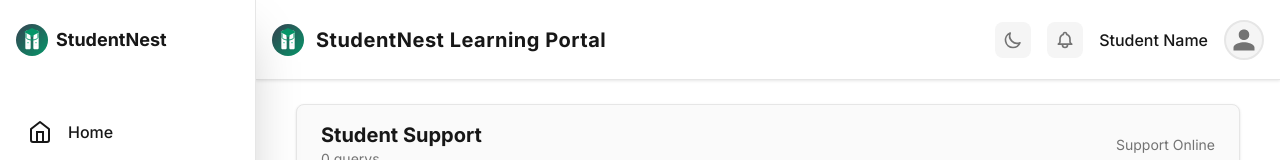
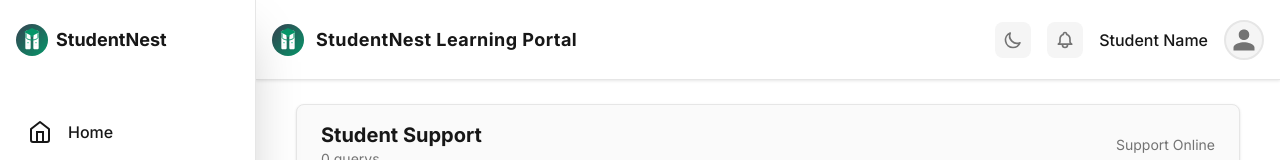
Before and after one commit to Ihsaan7/Student_Portal, a Next.js app: page /chat in a window 1280 px wide. Shown: the top 160 px of the page. Built offline with nearby package versions, Linux system fonts and the light colour scheme.

Commit message:
Backdated commit for work done on Oct 27

```diff
--- a/app/components/DashboardLayout.js
+++ b/app/components/DashboardLayout.js
@@ -323,12 +323,12 @@ export default function DashboardLayout({ children, currentPage }) {
 
   return (
     <div
-      className="flex min-h-screen"
+      className="flex min-h-screen w-full max-w-full overflow-x-hidden"
       style={{ backgroundColor: "hsl(var(--background))" }}
     >
       {/* Sidebar */}
       <aside
-        className="fixed top-0 left-0 h-screen w-20 md:w-64 flex flex-col justify-between z-30 transition-all duration-300 border-r"
+        className="fixed top-0 left-0 h-full min-h-screen w-20 md:w-64 flex flex-col justify-between z-30 transition-all duration-300 border-r"
         style={{
           backgroundColor: "hsl(var(--sidebar))",
           borderColor: "hsl(var(--sidebar-border))",
@@ -413,10 +413,10 @@ export default function DashboardLayout({ children, currentPage }) {
       </aside>
 
       {/* Main content area (with top navbar) */}
-      <div className="flex-1 min-h-screen md:ml-64 ml-20 flex flex-col">
+      <div className="flex-1 min-h-screen md:ml-64 ml-20 flex flex-col max-w-full overflow-x-hidden">
         {/* Top Navbar */}
         <header
-          className="flex items-center justify-between h-20 px-4 border-b sticky top-0 z-20 backdrop-blur-sm"
+          className="flex items-center justify-between h-16 sm:h-20 px-2 sm:px-4 border-b sticky top-0 z-20 backdrop-blur-sm w-full max-w-full"
           style={{
             backgroundColor: "hsl(var(--header))",
             borderColor: "hsl(var(--border))",
@@ -424,19 +424,24 @@ export default function DashboardLayout({ children, currentPage }) {
               theme === "dark" ? "none" : "0 1px 3px 0 rgba(0, 0, 0, 0.1)",
           }}
         >
-          <div className="flex items-center">
-            <StudyBuddyLogo size="small" showText={false} className="mr-3" />
+          <div className="flex items-center min-w-0 flex-1">
+            <StudyBuddyLogo size="small" showText={false} className="mr-2 sm:mr-3 flex-shrink-0" />
             <div
-              className="font-bold text-xl tracking-wide"
+              className="font-bold text-sm sm:text-base md:text-lg tracking-wide truncate"
               style={{ color: "hsl(var(--foreground))" }}
             >
-              <span className="hidden sm:inline">
+              <span className="hidden md:inline">
                 StudentNest Learning Portal
               </span>
-              <span className="sm:hidden">StudentNest</span>
+              <span className="hidden sm:inline md:hidden">
+                StudentNest
+              </span>
+              <span className="sm:hidden">
+                SN
+              </span>
             </div>
           </div>
-          <div className="flex items-center gap-4">
+          <div className="flex items-center gap-2 sm:gap-4 flex-shrink-0">
             {/* Theme Toggle */}
             <button
               onClick={toggleTheme}
@@ -737,7 +742,7 @@ export default function DashboardLayout({ children, currentPage }) {
         )}
 
         {/* Main content area */}
-        <main className="flex-1 p-4 md:p-6">{children}</main>
+        <main className="flex-1 p-2 sm:p-4 md:p-6 w-full max-w-full overflow-x-hidden">{children}</main>
       </div>
 
       {/* Floating Help Button */}
--- a/app/globals.css
+++ b/app/globals.css
@@ -73,6 +73,12 @@
 
 * {
   border-color: hsl(var(--border));
+}
+
+html, body {
+  overflow-x: hidden;
+  width: 100%;
+  max-width: 100vw;
 }
 
 body {
--- a/app/home/page.js
+++ b/app/home/page.js
@@ -198,10 +198,10 @@ export default function Dashboard() {
 
   return (
     <DashboardLayout currentPage="/home">
-      <div className="max-w-7xl mx-auto">
+      <div className="max-w-7xl mx-auto w-full px-2 sm:px-4">
         {/* Welcome Section */}
-        <div className="rounded-xl shadow-sm p-6 md:p-8 mb-6 md:mb-8 border-2" style={{ backgroundColor: 'hsl(var(--card))', borderColor: 'hsl(var(--border))' }}>
-          <div className="flex flex-col sm:flex-row sm:items-center space-y-4 sm:space-y-0 sm:space-x-6">
+        <div className="rounded-xl shadow-sm p-4 sm:p-6 md:p-8 mb-6 md:mb-8 border-2 w-full max-w-full" style={{ backgroundColor: 'hsl(var(--card))', borderColor: 'hsl(var(--border))' }}>
+          <div className="flex flex-col sm:flex-row sm:items-center space-y-4 sm:space-y-0 sm:space-x-6 w-full">
             <div className="w-20 h-20 rounded-2xl flex items-center justify-center flex-shrink-0 shadow-sm" style={{ backgroundColor: 'hsl(var(--primary))' }}>
               <span className="text-3xl font-bold" style={{ color: 'hsl(var(--primary-foreground))' }}>
                 {userProfile?.name?.charAt(0) || user?.email?.charAt(0)}
@@ -222,9 +222,9 @@ export default function Dashboard() {
         </div>
 
         {/* Current Semester Overview */}
-        <div className="grid grid-cols-1 lg:grid-cols-2 gap-8 mb-10">
-          <div className="rounded-xl shadow-sm p-6 border-2" style={{ backgroundColor: 'hsl(var(--card))', borderColor: 'hsl(var(--border))' }}>
-            <h3 className="text-xl font-semibold mb-6" style={{ color: 'hsl(var(--card-foreground))' }}>Current Semester</h3>
+        <div className="grid grid-cols-1 lg:grid-cols-2 gap-4 sm:gap-6 lg:gap-8 mb-10 w-full">
+          <div className="rounded-xl shadow-sm p-4 sm:p-6 border-2 w-full max-w-full" style={{ backgroundColor: 'hsl(var(--card))', borderColor: 'hsl(var(--border))' }}>
+            <h3 className="text-lg sm:text-xl font-semibold mb-4 sm:mb-6" style={{ color: 'hsl(var(--card-foreground))' }}>Current Semester</h3>
             <div className="space-y-4">
               <div className="flex justify-between items-center py-2">
                 <span className="text-base" style={{ color: 'hsl(var(--muted-foreground))' }}>Programme:</span>
@@ -260,8 +260,8 @@ export default function Dashboard() {
             </div>
           </div>
 
-          <div className="rounded-xl shadow-sm p-6 border-2" style={{ backgroundColor: 'hsl(var(--secondary))', borderColor: 'hsl(var(--border))' }}>
-            <h3 className="text-xl font-semibold mb-6" style={{ color: 'hsl(var(--card-foreground))' }}>Getting Started</h3>
+          <div className="rounded-xl shadow-sm p-4 sm:p-6 border-2 w-full max-w-full" style={{ backgroundColor: 'hsl(var(--secondary))', borderColor: 'hsl(var(--border))' }}>
+            <h3 className="text-lg sm:text-xl font-semibold mb-4 sm:mb-6" style={{ color: 'hsl(var(--card-foreground))' }}>Getting Started</h3>
             <div className="space-y-4">
               <div className="flex items-start space-x-4">
                 <div className="w-8 h-8 rounded-full flex items-center justify-center flex-shrink-0 shadow-sm" style={{ backgroundColor: 'hsl(var(--primary))', color: 'hsl(var(--primary-foreground))' }}>
@@ -296,13 +296,13 @@ export default function Dashboard() {
 
         {/* Enrolled Courses Grid */}
         {enrolledCourses.length > 0 && (
-          <div className="mb-10 p-6 rounded-xl border-2" style={{ backgroundColor: 'hsl(var(--muted) / 0.3)', borderColor: 'hsl(var(--border))' }}>
-            <h3 className="text-xl font-semibold mb-6" style={{ color: 'hsl(var(--foreground))' }}>Your Enrolled Courses</h3>
-            <div className="grid grid-cols-1 sm:grid-cols-2 gap-6">
+          <div className="mb-10 p-4 sm:p-6 rounded-xl border-2 w-full max-w-full" style={{ backgroundColor: 'hsl(var(--muted) / 0.3)', borderColor: 'hsl(var(--border))' }}>
+            <h3 className="text-lg sm:text-xl font-semibold mb-4 sm:mb-6" style={{ color: 'hsl(var(--foreground))' }}>Your Enrolled Courses</h3>
+            <div className="grid grid-cols-1 sm:grid-cols-2 gap-4 sm:gap-6 w-full">
               {enrolledCourses.slice(0, 4).map((course, index) => (
                 <div
                   key={course.id}
-                  className="rounded-xl shadow-sm p-5 border-2 cursor-pointer hover:shadow-lg transition-all duration-300 group"
+                  className="rounded-xl shadow-sm p-4 sm:p-5 border-2 cursor-pointer hover:shadow-lg transition-all duration-300 group w-full max-w-full"
                   style={{
                     backgroundColor: 'hsl(var(--card))',
                     borderColor: 'hsl(var(--border))',
@@ -315,8 +315,8 @@ export default function Dashboard() {
                     e.target.style.transform = 'translateY(0)';
                   }}
                 >
-                  <div className="flex items-start justify-between mb-4">
-                    <div className="flex-1 min-w-0">
+                  <div className="flex flex-col sm:flex-row sm:items-start sm:justify-between mb-4 gap-3">
+                    <div className="flex-1 min-w-0 w-full">
                       <div className="flex items-center gap-3 mb-2">
                         <div className="w-3 h-3 rounded-full" style={{
                           backgroundColor: index % 4 === 0 ? 'hsl(220 70% 50%)' :
@@ -333,7 +333,7 @@ export default function Dashboard() {
                         e.stopPropagation();
                         handleUnenrollClick(course);
                       }}
-                      className="ml-3 px-3 py-1.5 text-xs rounded-lg transition-all duration-200 flex-shrink-0 hover:shadow-sm"
+                      className="sm:ml-3 px-3 py-1.5 text-xs rounded-lg transition-all duration-200 flex-shrink-0 hover:shadow-sm w-full sm:w-auto"
                       style={{
                         backgroundColor: 'hsl(var(--destructive) / 0.1)',
                         color: 'hsl(var(--destructive))',
```
